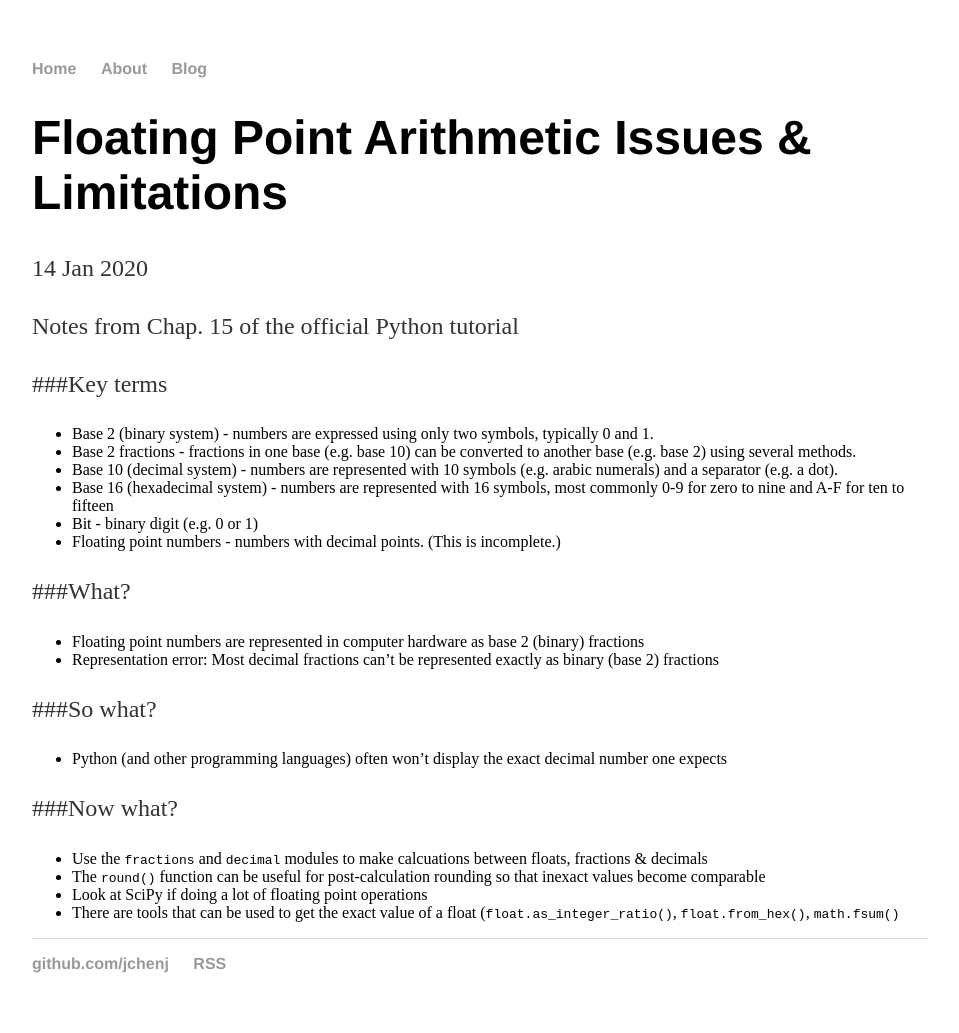
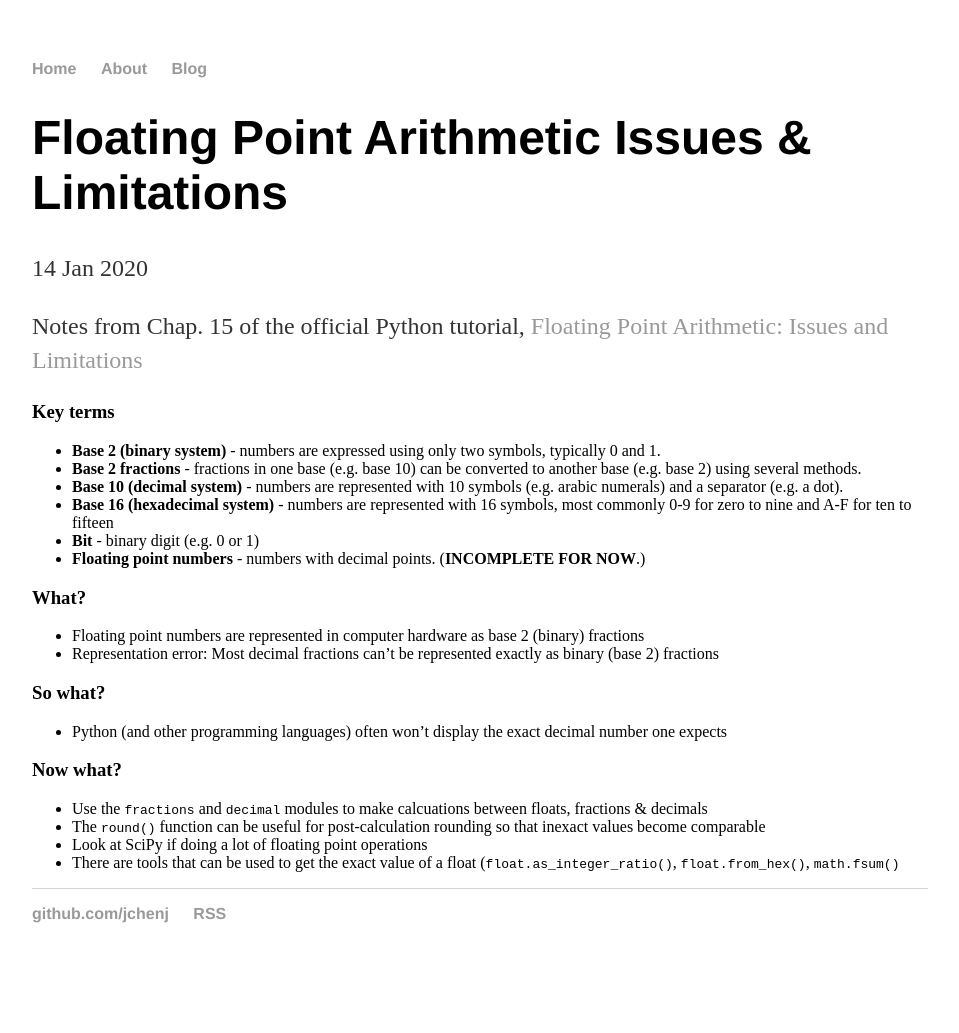
Before and after one commit to jchenj/jchenj.github.io, a Jekyll site: the page built from _posts/2020-01-14-floating-point-arithmetic-issues.md, in a window 1280 px wide. Shown: the whole page, without its empty margins (160-1119 px from the left). Built offline with Jekyll 4.4.1, drawn with Linux system fonts in a browser that asks for light colours; after the commit the page ends 983 px from its top, so only the background shows below that.

Commit message:
Update 2020-01-14-floating-point-arithmetic-issues.md

```diff
--- a/_posts/2020-01-14-floating-point-arithmetic-issues.md
+++ b/_posts/2020-01-14-floating-point-arithmetic-issues.md
@@ -4,25 +4,24 @@ title: Floating Point Arithmetic Issues & Limitations
 date: 2020-01-14
 ---
 
-Notes from Chap. 15 of the official Python tutorial
+Notes from Chap. 15 of the official Python tutorial, [Floating Point Arithmetic: Issues and Limitations](https://docs.python.org/3.7/tutorial/floatingpoint.html)
 
-###Key terms
-* Base 2 (binary system) - numbers are expressed using only two symbols, typically 0 and 1.
-* Base 2 fractions - fractions in one base (e.g. base 10) can be converted to another base (e.g. base 2) using several methods.
-* Base 10 (decimal system) - numbers are represented with 10 symbols (e.g. arabic numerals) and a separator (e.g. a dot).
-* Base 16 (hexadecimal system) - numbers are represented with 16 symbols, most commonly 0-9 for zero to nine and A-F for ten
-to fifteen
-* Bit - binary digit (e.g. 0 or 1)
-* Floating point numbers - numbers with decimal points. (This is incomplete.)
+### Key terms
+* **Base 2 (binary system)** - numbers are expressed using only two symbols, typically 0 and 1.
+* **Base 2 fractions** - fractions in one base (e.g. base 10) can be converted to another base (e.g. base 2) using several methods.
+* **Base 10 (decimal system)** - numbers are represented with 10 symbols (e.g. arabic numerals) and a separator (e.g. a dot).
+* **Base 16 (hexadecimal system)** - numbers are represented with 16 symbols, most commonly 0-9 for zero to nine and A-F for ten to fifteen
+* **Bit** - binary digit (e.g. 0 or 1)
+* **Floating point numbers** - numbers with decimal points. (**INCOMPLETE FOR NOW**.)
 
-###What?
+### What?
 * Floating point numbers are represented in computer hardware as base 2 (binary) fractions
 * Representation error: Most decimal fractions can't be represented exactly as binary (base 2) fractions
 
-###So what?
+### So what?
 * Python (and other programming languages) often won't display the exact decimal number one expects
 
-###Now what?
+### Now what?
 * Use the `fractions` and `decimal` modules to make calcuations between floats, fractions & decimals
 * The `round()` function can be useful for post-calculation rounding so that inexact values become comparable
 * Look at SciPy if doing a lot of floating point operations
```
